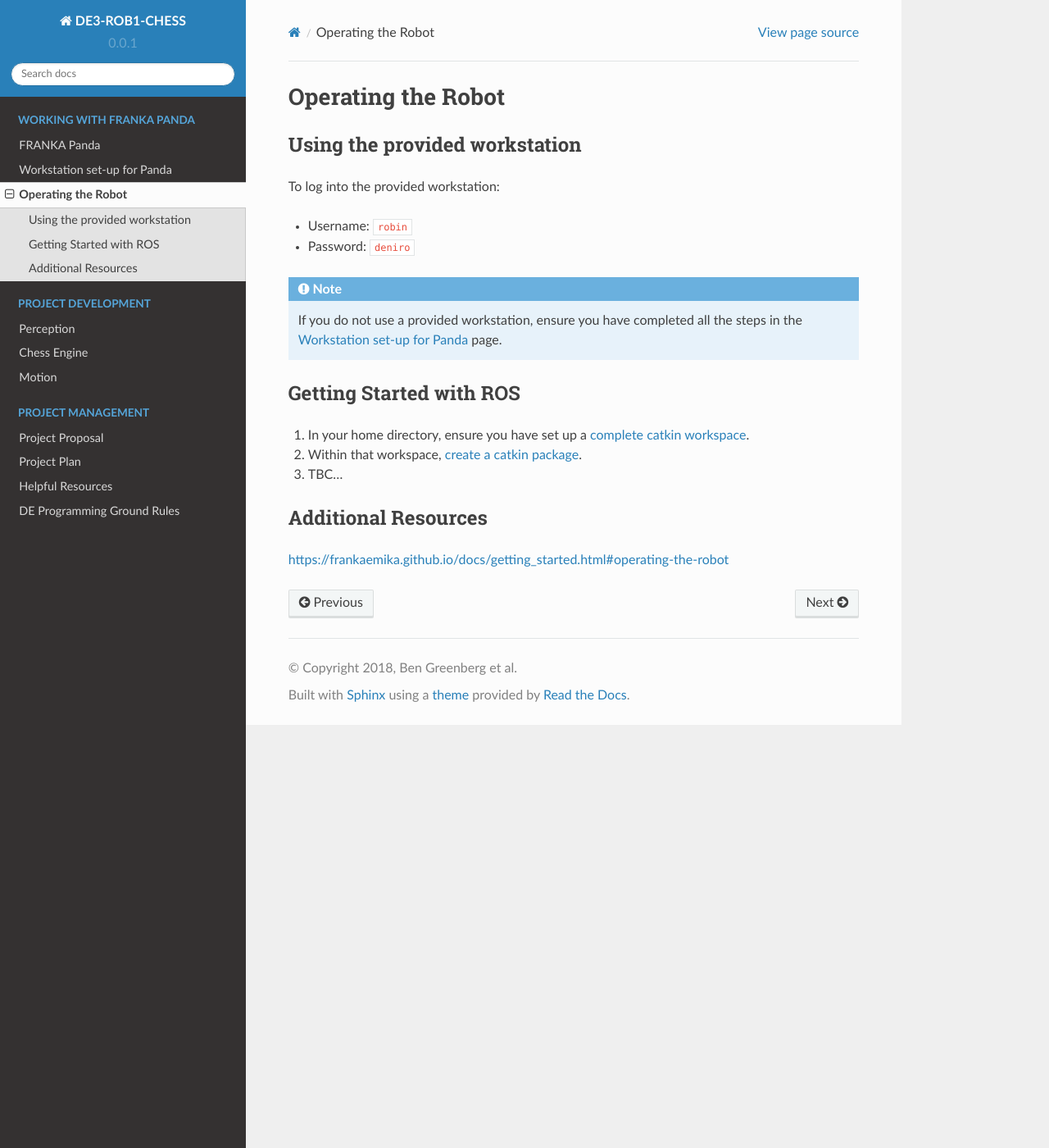
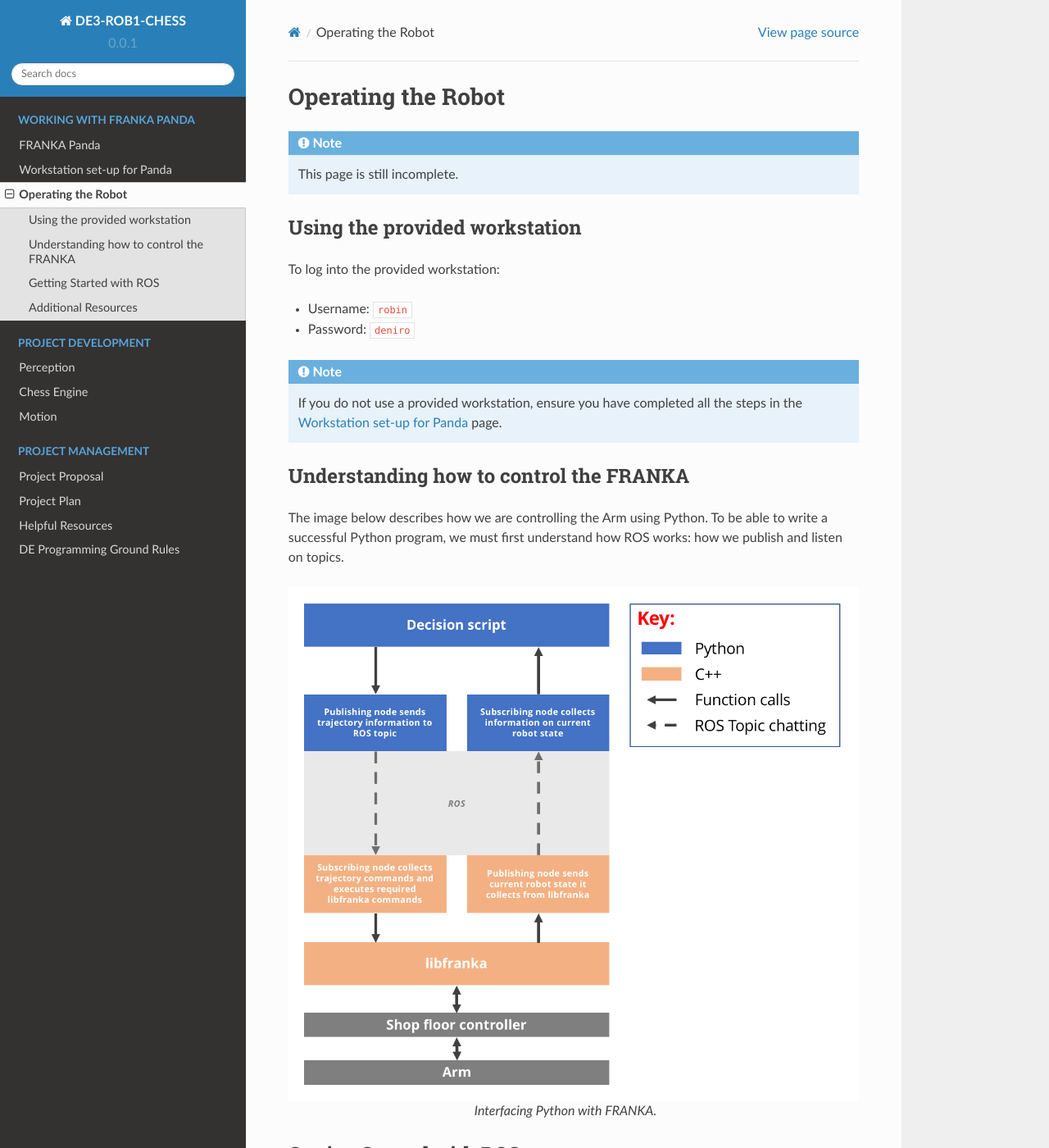
Before and after one commit to nebbles/DE3-ROB1-CHESS, a Sphinx documentation site: the page built from docs/source/operating.rst, in a window 1280 px wide and 1400 px high. Shown: the whole window at 82% size. Built offline with Sphinx 7.4.7 and the Read the Docs theme 2.0.0, drawn with Linux system fonts in a browser that asks for light colours; formulas are drawn with MathJax 3.

Commit message:
added doc info on python interface with FRANKA

```diff
--- a/docs/source/operating.rst
+++ b/docs/source/operating.rst
@@ -1,6 +1,9 @@
 *******************
 Operating the Robot
 *******************
+
+.. note::
+  This page is still incomplete.
 
 Using the provided workstation
 ==============================
@@ -12,6 +15,18 @@ To log into the provided workstation:
 
 .. note::
   If you do not use a provided workstation, ensure you have completed all the steps in the :doc:`workstation` page.
+
+Understanding how to control the FRANKA
+=======================================
+
+The image below describes how we are controlling the Arm using Python. To be able to write a successful Python program, we must first understand how ROS works: how we publish and listen on topics.
+
+.. figure:: _static/franka_programming_interface.png
+    :align: center
+    :figclass: align-center
+
+    Interfacing Python with FRANKA.
+
 
 Getting Started with ROS
 ========================
```
Also changed, not shown: docs/source/_static/franka_programming_interface.png (added).
